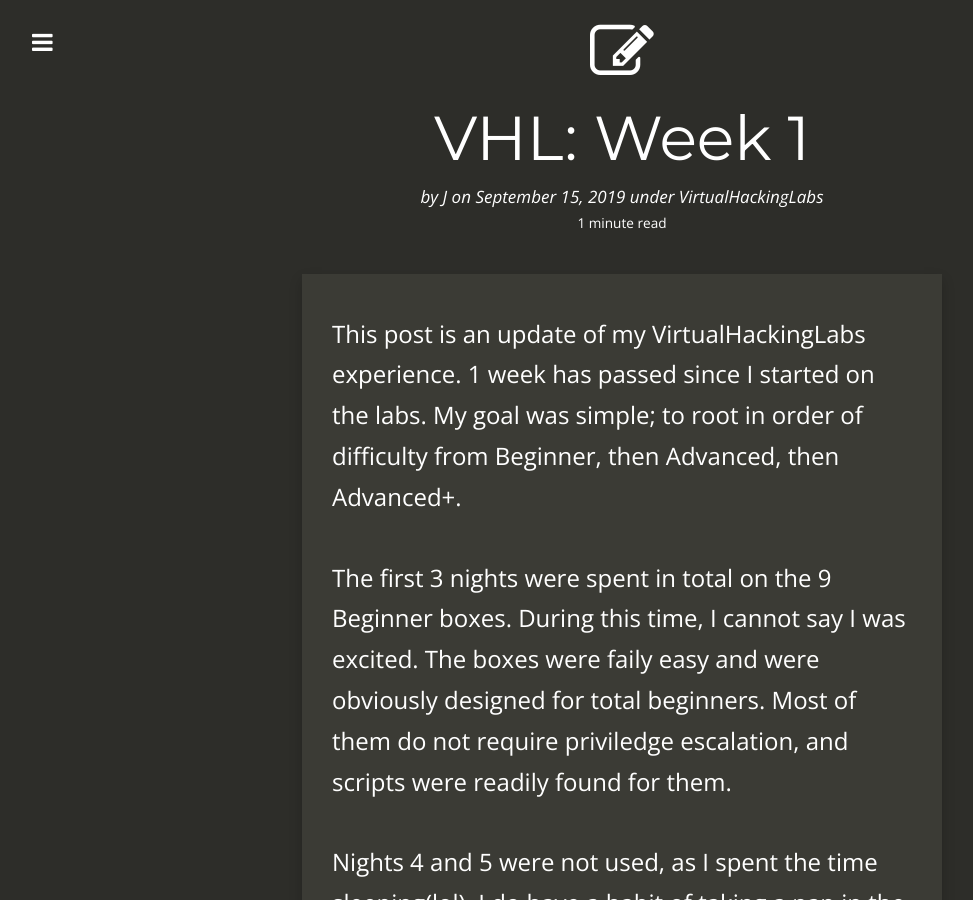
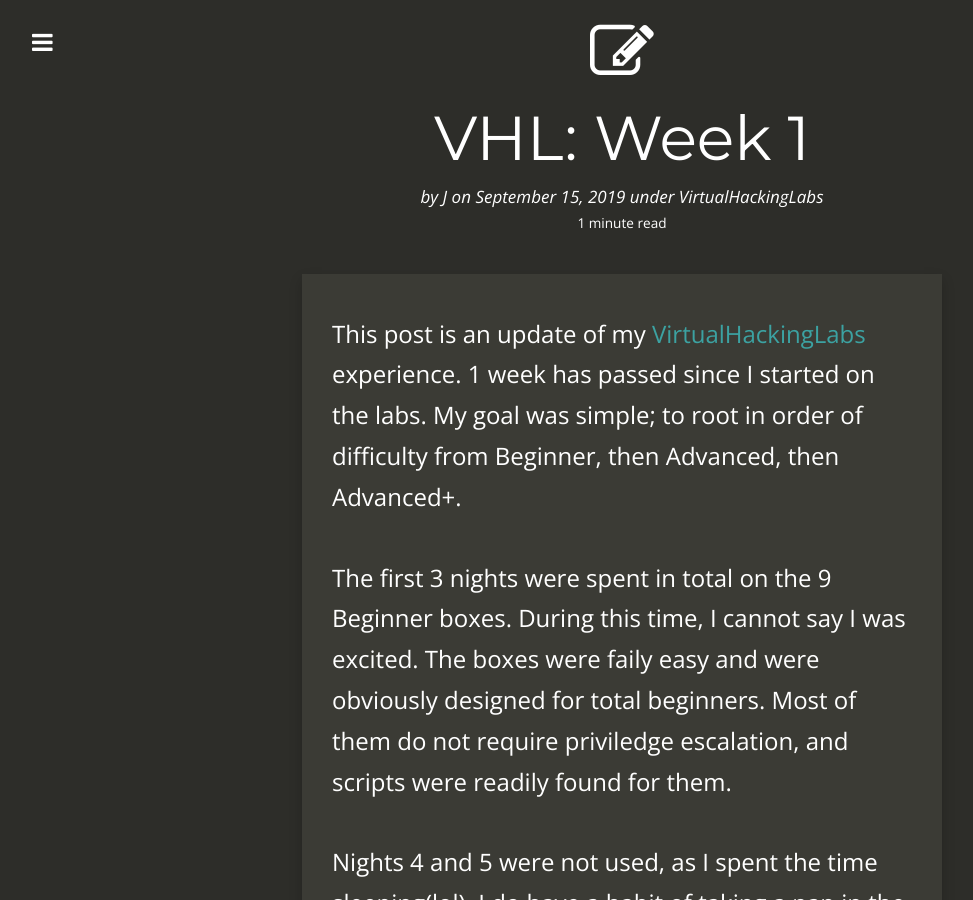
Before and after one commit to Dreamscent/Dreamscent.github.io, a Jekyll site: the page built from _posts/2019-09-15-VHL-week-1.md, in a window 1280 px wide and 900 px high. Shown: the whole window, without its empty margins (18-991 px from the left). Built offline with Jekyll 4.4.1, drawn with Linux system fonts in a browser that asks for light colours; nearby versions of some CDN libraries; part of the change alters nothing that is shown.

```diff
--- a/_posts/2019-09-15-VHL-week-1.md
+++ b/_posts/2019-09-15-VHL-week-1.md
@@ -13,7 +13,7 @@ tags:
 ---
 
 
-This post is an update of my VirtualHackingLabs experience. 1 week has passed since I started on the labs. My goal was simple; to root in order of difficulty from Beginner, then Advanced, then Advanced+.
+This post is an update of my [VirtualHackingLabs][2] experience. 1 week has passed since I started on the labs. My goal was simple; to root in order of difficulty from Beginner, then Advanced, then Advanced+.
 
 The first 3 nights were spent in total on the 9 Beginner boxes. During this time, I cannot say I was excited. The boxes were faily easy and were obviously designed for total beginners. Most of them do not require priviledge escalation, and scripts were readily found for them.
 
@@ -29,3 +29,4 @@ I'll update again next week on further progress. Hopefully by the end of week 2
 Flexed on the 9 beginner boxes, then slowed down a little bit.
 
 [1]: https://hackthebox.eu
+[2]: https://virtualhackinglabs.com
```
